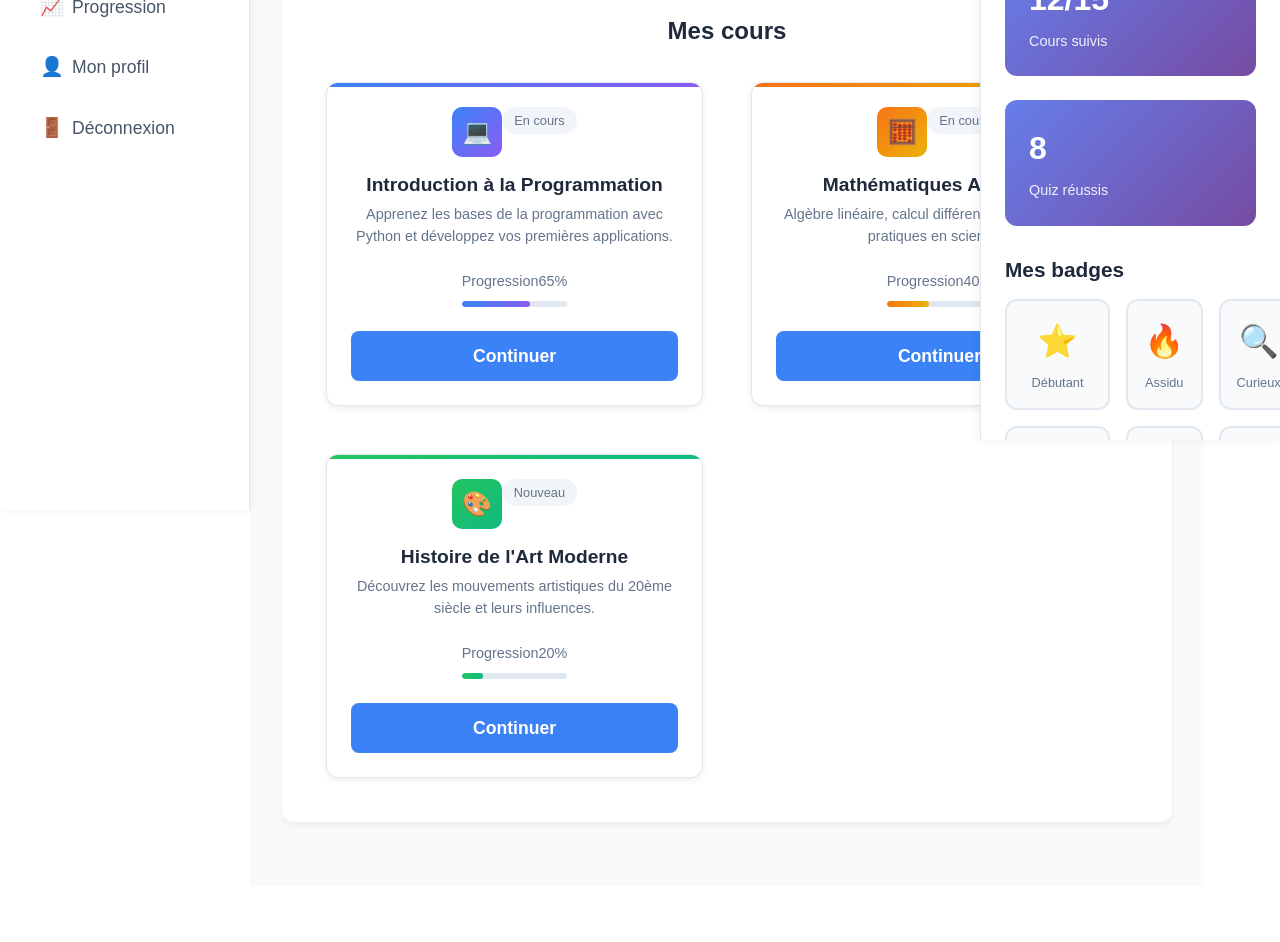
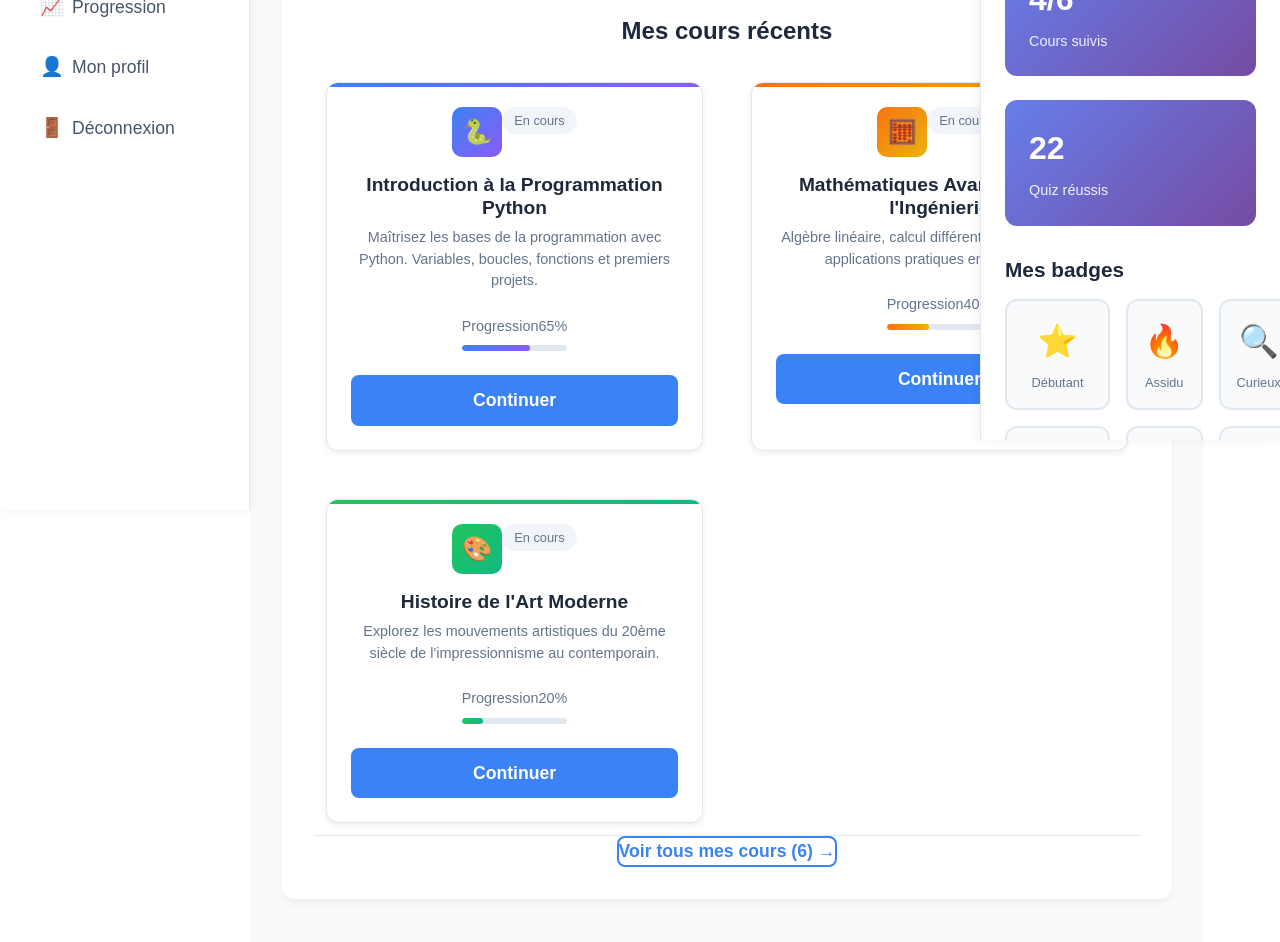
Before and after one commit to bassem669/projet-d-integration, a React (Create React App) app in the folder EduLearn-main/: page /dashboard in a window 1280 px wide. Shown: the part 360-1302 px from the top of the page. Before the commit the page ends 1246 px from the top, so only its background shows below. Built offline with nearby package versions, Linux system fonts and the light colour scheme.

Commit message:
mise a jour dashboard etudiant

```diff
--- a/EduLearn-main/src/pages/etudiant/DashboardEtudiant.jsx
+++ b/EduLearn-main/src/pages/etudiant/DashboardEtudiant.jsx
@@ -2,51 +2,31 @@ import React, { useState } from 'react';
 import { Link, useLocation } from 'react-router-dom';
 import logo from '../../assets/logo_edu.png';
 import './theme_etudiant.css';
+// Import des données centralisées
+import { allCourses, userData, badges } from '../../data/mockData';
 
 const DashboardEtudiant = () => {
-  const [user] = useState({
-    name: "Nom du étudiant",
-    profileInitials: "NE"
-  });
-
+  const [user] = useState(userData); // Utilise les données importées
   const location = useLocation();
   const [searchQuery, setSearchQuery] = useState('');
 
-  const courses = [
-    {
-      id: 1,
-      title: "Introduction à la Programmation",
-      description: "Apprenez les bases de la programmation avec Python et développez vos premières applications.",
-      progress: 65,
-      icon: "💻",
-      status: "En cours"
-    },
-    {
-      id: 2,
-      title: "Mathématiques Avancées",
-      description: "Algèbre linéaire, calcul différentiel et applications pratiques en sciences.",
-      progress: 40,
-      icon: "🧮",
-      status: "En cours"
-    },
-    {
-      id: 3,
-      title: "Histoire de l'Art Moderne",
-      description: "Découvrez les mouvements artistiques du 20ème siècle et leurs influences.",
-      progress: 20,
-      icon: "🎨",
-      status: "Nouveau"
-    }
-  ];
+  // Utilise les 3 premiers cours pour le dashboard
+  const dashboardCourses = allCourses.slice(0, 3).map(course => ({
+    id: course.id,
+    title: course.title,
+    description: course.description,
+    progress: course.progress,
+    icon: course.image, // Utilise l'image comme icône
+    status: course.category === 'en-cours' ? 'En cours' :
+            course.category === 'nouveaux' ? 'Nouveau' : 'Terminé'
+  }));
 
-  const badges = [
-    { id: 1, name: "Débutant", icon: "⭐" },
-    { id: 2, name: "Assidu", icon: "🔥" },
-    { id: 3, name: "Curieux", icon: "🔍" },
-    { id: 4, name: "Persévérant", icon: "💪" },
-    { id: 5, name: "Rapide", icon: "⚡" },
-    { id: 6, name: "Expert", icon: "🏆" }
-  ];
+  // Calcul des statistiques réelles
+  const stats = {
+    progressionGlobale: Math.round(allCourses.reduce((acc, course) => acc + course.progress, 0) / allCourses.length),
+    coursSuivis: allCourses.filter(c => c.progress > 0).length,
+    quizReussis: Math.floor(allCourses.reduce((acc, course) => acc + course.progress, 0) / 10) // Simulation
+  };
 
   return (
     <div className="dashboard-layout dashboard-etudiant">
@@ -64,7 +44,6 @@ const DashboardEtudiant = () => {
             <li><Link to="/quiz" className={location.pathname === '/quiz' ? 'nav-active' : ''}>Quiz</Link></li>
             <li><Link to="/progression" className={location.pathname === '/progression' ? 'nav-active' : ''}>Progression</Link></li>
             <li>
-          {/* CHANGEMENT ICI : remplacer <a> par <Link> */}
               <Link to="/contact" className={location.pathname === '/contact' ? 'nav-active' : ''}>
                 Contact
               </Link>
@@ -160,9 +139,9 @@ const DashboardEtudiant = () => {
 
             {/* Courses Section */}
             <section className="courses-section">
-            <h2 className="section-title">Mes cours</h2>
+              <h2 className="section-title">Mes cours récents</h2>
               <div className="courses-grid">
-              {courses.map(course => (
+                {dashboardCourses.map(course => (
                   <div key={course.id} className="course-card">
                     <div className="course-header">
                       <div className="course-icon">{course.icon}</div>
@@ -184,11 +163,21 @@ const DashboardEtudiant = () => {
                       </div>
                     </div>
 
-                  <button className="start-button">
+                    <Link
+                      to={`/cours/${course.id}`}
+                      className="start-button"
+                    >
                       {course.progress > 0 ? 'Continuer' : 'Commencer'}
-                  </button>
+                    </Link>
                   </div>
                 ))}
+              </div>
+
+              {/* Lien vers tous les cours */}
+              <div className="view-all-courses">
+                <Link to="/cours" className="view-all-link">
+                  Voir tous mes cours ({allCourses.length}) →
+                </Link>
               </div>
             </section>
           </main>
@@ -199,17 +188,17 @@ const DashboardEtudiant = () => {
               <h3 className="stats-title">Mes statistiques</h3>
 
               <div className="stats-card">
-              <div className="stats-value">75%</div>
+                <div className="stats-value">{stats.progressionGlobale}%</div>
                 <div className="stats-label">Progression globale</div>
               </div>
 
               <div className="stats-card">
-              <div className="stats-value">12/15</div>
+                <div className="stats-value">{stats.coursSuivis}/{allCourses.length}</div>
                 <div className="stats-label">Cours suivis</div>
               </div>
 
               <div className="stats-card">
-              <div className="stats-value">8</div>
+                <div className="stats-value">{stats.quizReussis}</div>
                 <div className="stats-label">Quiz réussis</div>
               </div>
             </div>
--- a/EduLearn-main/src/pages/etudiant/theme_etudiant.css
+++ b/EduLearn-main/src/pages/etudiant/theme_etudiant.css
@@ -1,3 +1,53 @@
+/* Styles pour le lien "Voir tous les cours" */
+.view-all-courses {
+  text-align: center;
+  margin-top: 2rem;
+  padding-top: 2rem;
+  border-top: 1px solid #e2e8f0;
+}
+
+.view-all-link {
+  color: #3b82f6;
+  text-decoration: none;
+  font-weight: 600;
+  font-size: 1.1rem;
+  display: inline-flex;
+  align-items: center;
+  gap: 0.5rem;
+  padding: 0.75rem 1.5rem;
+  border: 2px solid #3b82f6;
+  border-radius: 8px;
+  transition: all 0.3s ease;
+}
+
+.view-all-link:hover {
+  background: #3b82f6;
+  color: white;
+  transform: translateY(-2px);
+  box-shadow: 0 4px 12px rgba(59, 130, 246, 0.3);
+}
+
+/* Correction pour les boutons de démarrage avec Link */
+.start-button {
+  width: 100%;
+  background: #3b82f6;
+  color: white;
+  border: none;
+  padding: 0.75rem;
+  border-radius: 8px;
+  font-weight: 600;
+  cursor: pointer;
+  transition: background-color 0.3s ease;
+  text-decoration: none;
+  display: block;
+  text-align: center;
+}
+
+.start-button:hover {
+  background: #2563eb;
+  color: white;
+  text-decoration: none;
+}
 .dashboard-etudiant * {
   margin: 0;
   padding: 0;
```
Lines whose indentation alone changed are shown as unchanged.
